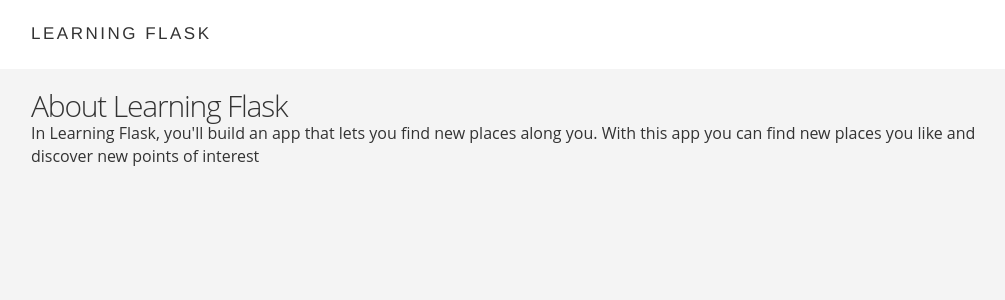
After one commit to nryan1337/learning-flask2, a Flask app: page /about in a window 1280 px wide. The commit adds this page. Shown: the top 300 px of the page, without its empty margins (124-1129 px from the left). Run offline with Flask 2, Linux system fonts and the light colour scheme; some libraries are stand-ins or nearby versions.

Commit message:
About page

```diff
--- a/routes.py
+++ b/routes.py
@@ -9,6 +9,9 @@ app = Flask(__name__)
 # Make the WSGI interface available at the top level so wfastcgi can get it.
 wsgi_app = app.wsgi_app
 
+@app.route("/about")
+def about():
+    return render_template("about.html")
 
 @app.route('/')
 def index():
--- /dev/null
+++ b/templates/about.html
@@ -0,0 +1,15 @@
+{% extends "layout.html" %}
+
+{% block content %}
+    <main class="about-section">
+        <div class="container">
+
+
+            <h2>About Learning Flask</h2>
+            <p>In Learning Flask, you'll build an app that lets you
+            find new places along you. With this app you can find new places
+          you like and discover new points of interest</p>
+
+        </div>
+    </main>
+{% endblock %}
--- a/templates/index.html
+++ b/templates/index.html
@@ -7,7 +7,7 @@
             <div class="section-content">
                 <h2>Discover places near you</h2>
                 <a href="#" class="btn-primary">Sign up</a>
-                <a href="#" class="btn-secondary">Learn More</a>
+                <a href="{{ url_for('about') }}" class="btn-secondary">Learn More</a>
             </div>
 
             <div class="section-device">
```
